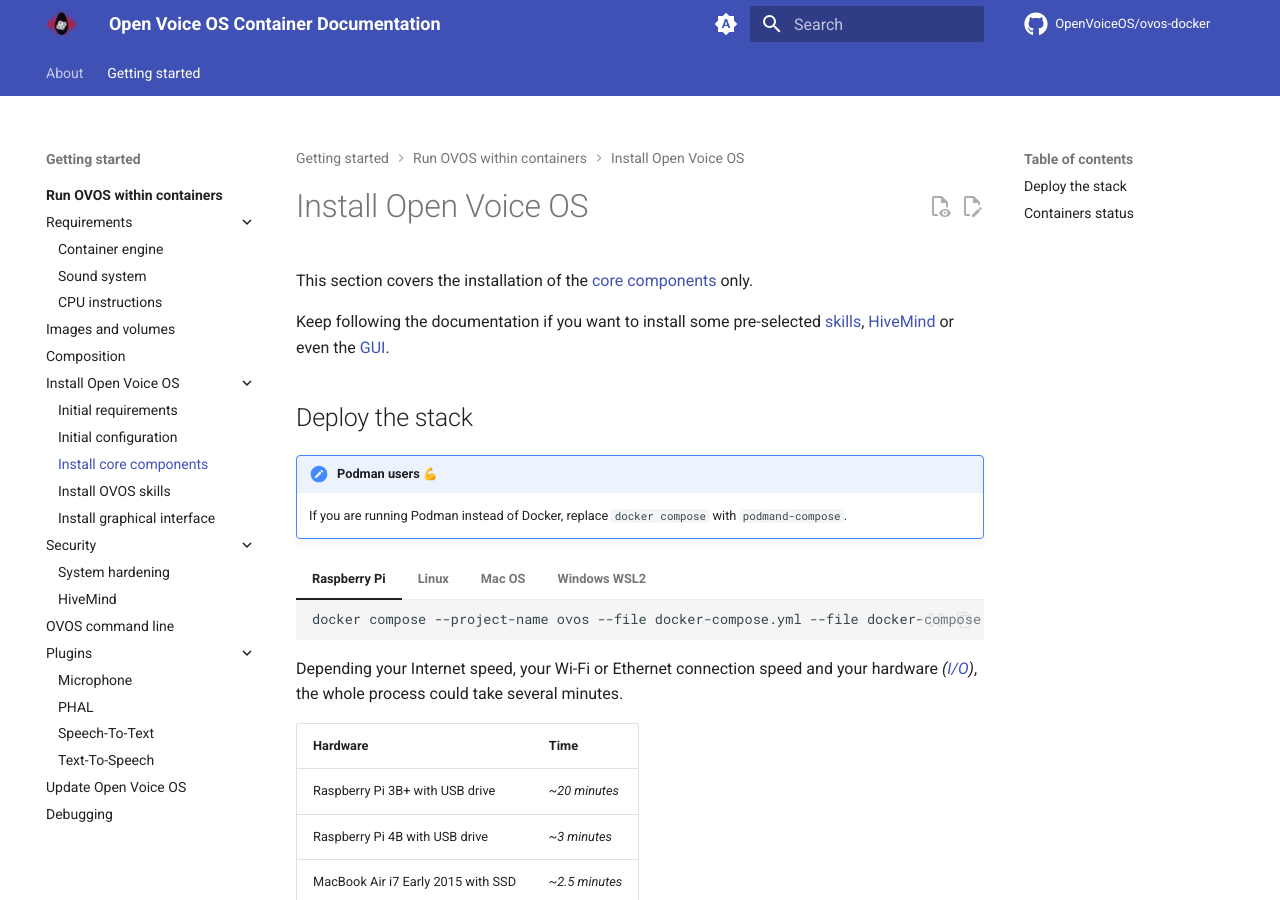
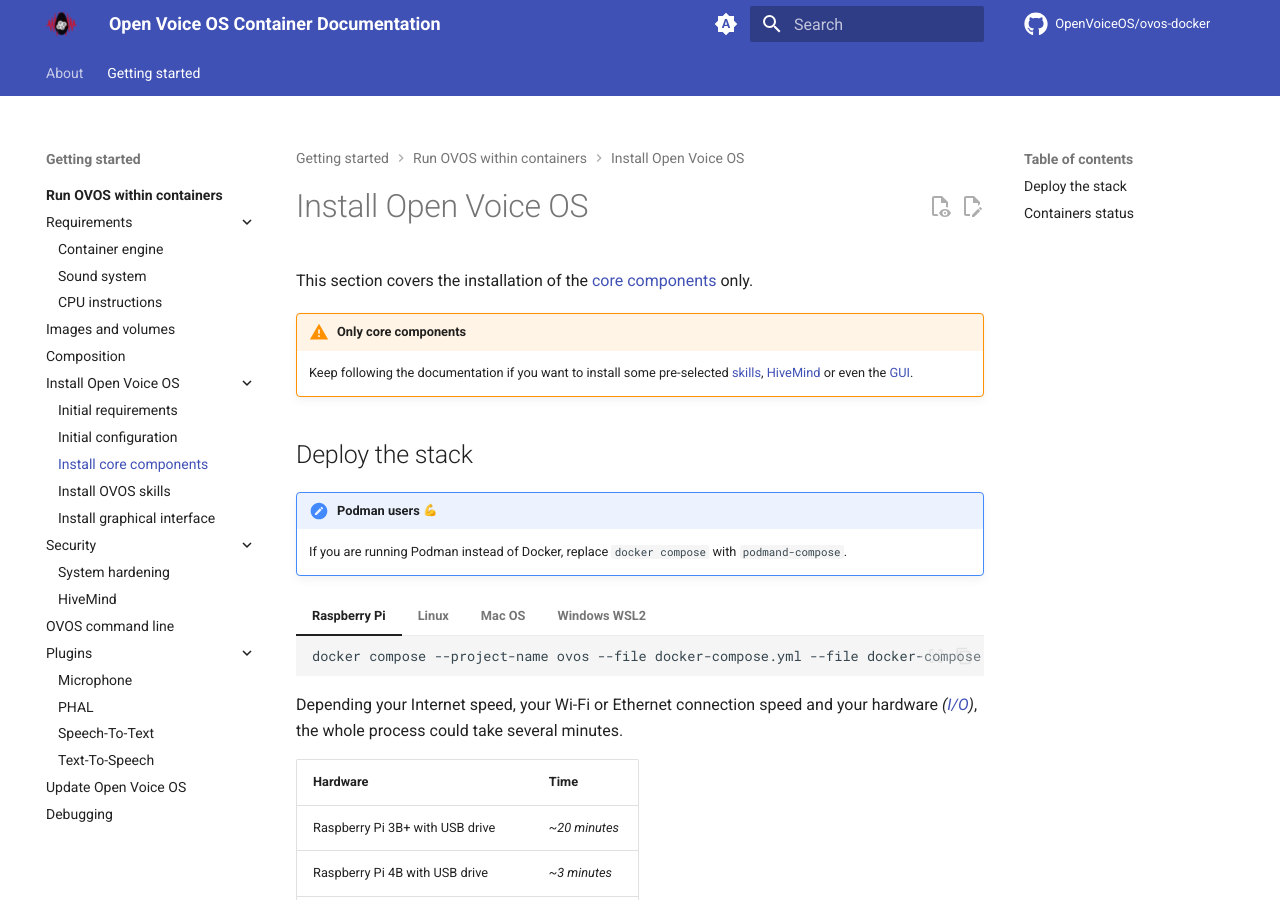
Before and after one commit to OpenVoiceOS/ovos-docker, an MkDocs documentation site: the page built from docs/getting-started/docker/installation/basic.md, in a window 1280 px wide and 900 px high. Built offline with MkDocs 1.6.1 and Material for MkDocs 9.7.7, drawn with Linux system fonts in a browser that asks for light colours; emoji names are drawn with the system emoji font; plug-ins that fetch from the network failed and are left out; comment, search, counter and statistics services are not loaded.

Commit message:
[basic] Add a warning about only core component installation

```diff
--- a/docs/getting-started/docker/installation/basic.md
+++ b/docs/getting-started/docker/installation/basic.md
@@ -2,7 +2,9 @@
 
 This section covers the installation of the [core components](../../../about/glossary/components.md) only.
 
-Keep following the documentation if you want to install some pre-selected [skills](./skills.md), [HiveMind](../security/hivemind.md) or even the [GUI](./gui.md).
+!!! warning "Only core components"
+
+    Keep following the documentation if you want to install some pre-selected [skills](./skills.md), [HiveMind](../security/hivemind.md) or even the [GUI](./gui.md).
 
 ## Deploy the stack
 
```
